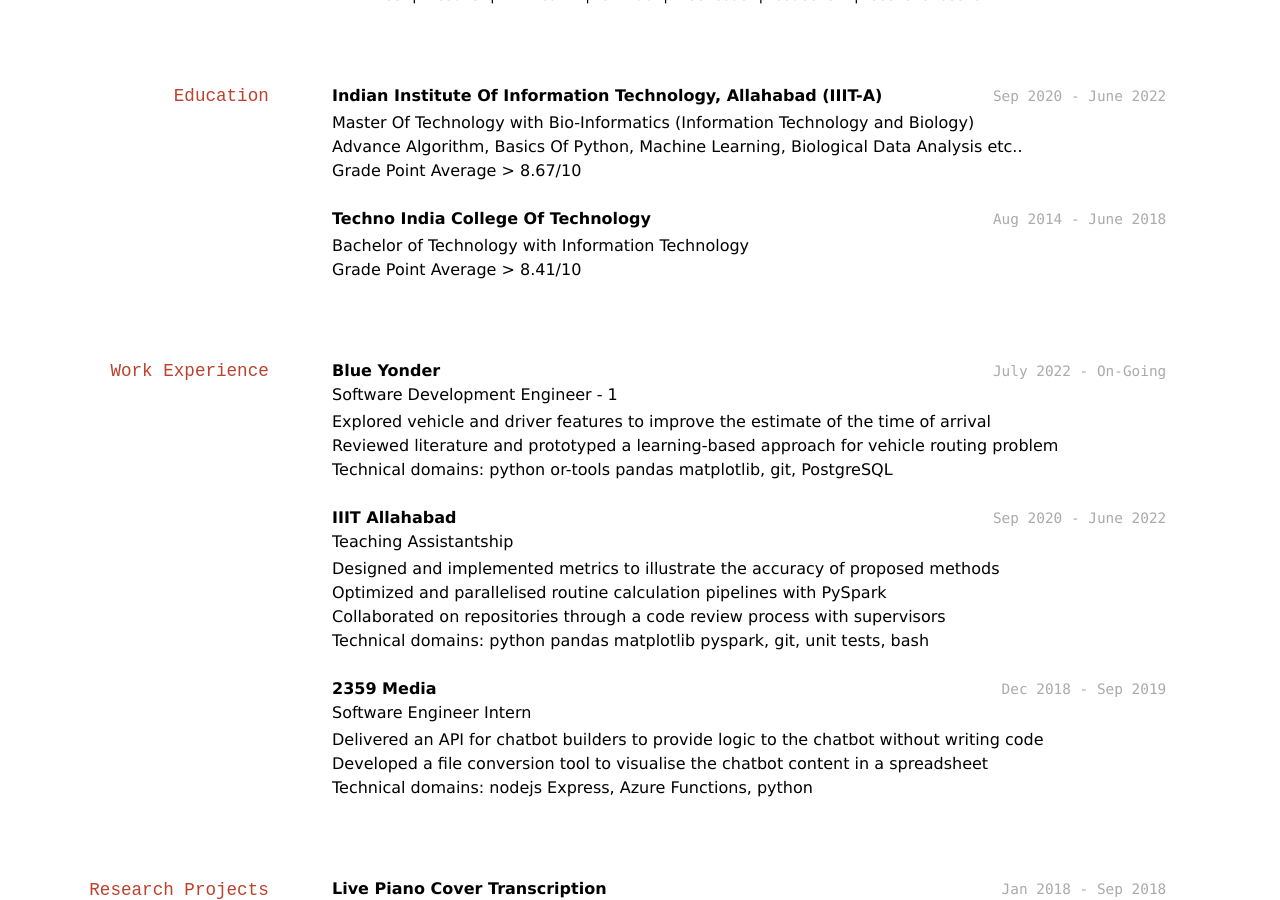
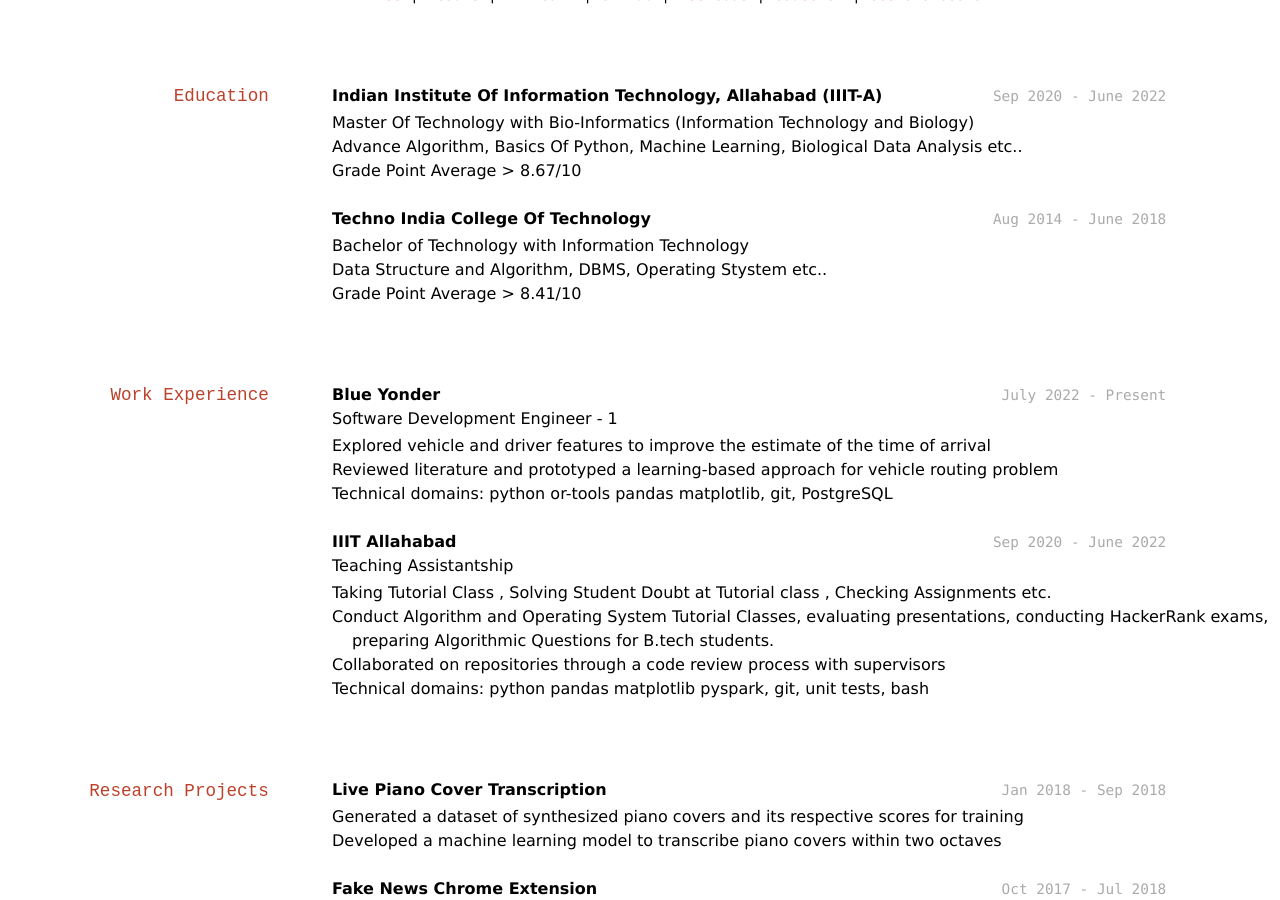
Before and after one commit to Lazy-panda001/Resume_Template-main, a Jekyll site: the page built from index.md, in a window 1280 px wide and 900 px high, scrolled down 254 px. Built offline with Jekyll 4.4.1, drawn with Linux system fonts in a browser that asks for light colours.

Commit message:
Update index.md

```diff
--- a/index.md
+++ b/index.md
@@ -57,13 +57,14 @@ GeeksForGeeks</a>
 `Aug 2014 - June 2018`
 
 - Bachelor of Technology with Information Technology
+- Data Structure and Algorithm, DBMS, Operating Stystem etc..
 - Grade Point Average <a id="smu-gpa">> 8.41/10 </a>
 
 
 ## Work Experience
 
 **Blue Yonder**
-`July 2022 - On-Going`<br>
+`July 2022 - Present`<br>
 Software Development Engineer - 1
 
 - Explored vehicle and driver features to improve the estimate of the time of arrival
@@ -74,18 +75,12 @@ Software Development Engineer - 1
 `Sep 2020 - June 2022`<br>
 Teaching Assistantship
 
-- Designed and implemented metrics to illustrate the accuracy of proposed methods
-- Optimized and parallelised routine calculation pipelines with PySpark
+- Taking Tutorial Class , Solving Student Doubt at Tutorial class , Checking Assignments etc.
+- Conduct Algorithm and Operating System Tutorial Classes,
+  evaluating presentations, conducting HackerRank exams,
+  preparing Algorithmic Questions for B.tech students.
 - Collaborated on repositories through a code review process with supervisors
 - Technical domains: python pandas matplotlib pyspark, git, unit tests, bash
-
-**2359 Media**
-`Dec 2018 - Sep 2019`<br>
- Software Engineer Intern
-
-- Delivered an API for chatbot builders to provide logic to the chatbot without writing code
-- Developed a file conversion tool to visualise the chatbot content in a spreadsheet
-- Technical domains: nodejs Express, Azure Functions, python
 
 
 ## Research Projects
```
Also changed, not shown: other parts of index.md (+1 -1 lines).
